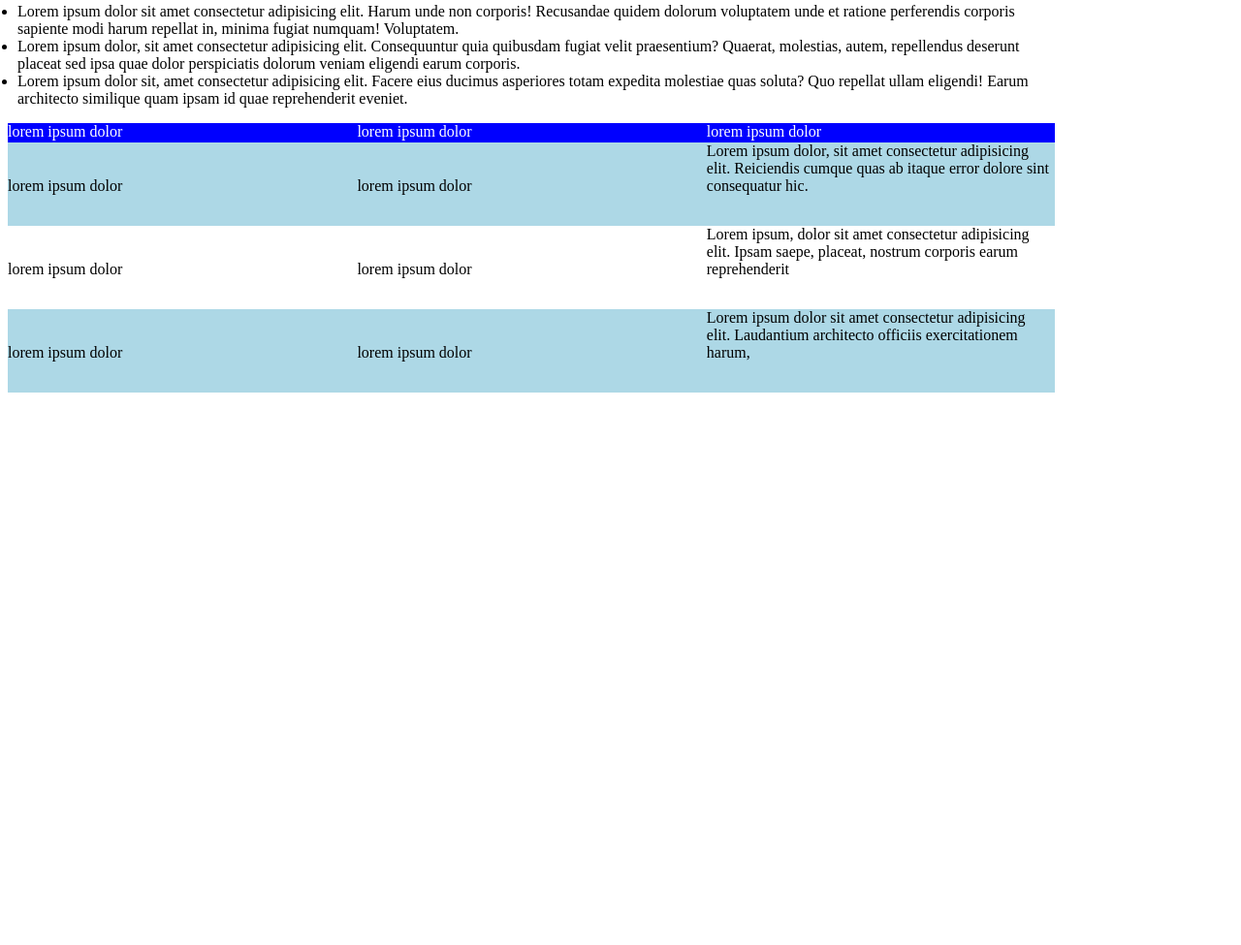
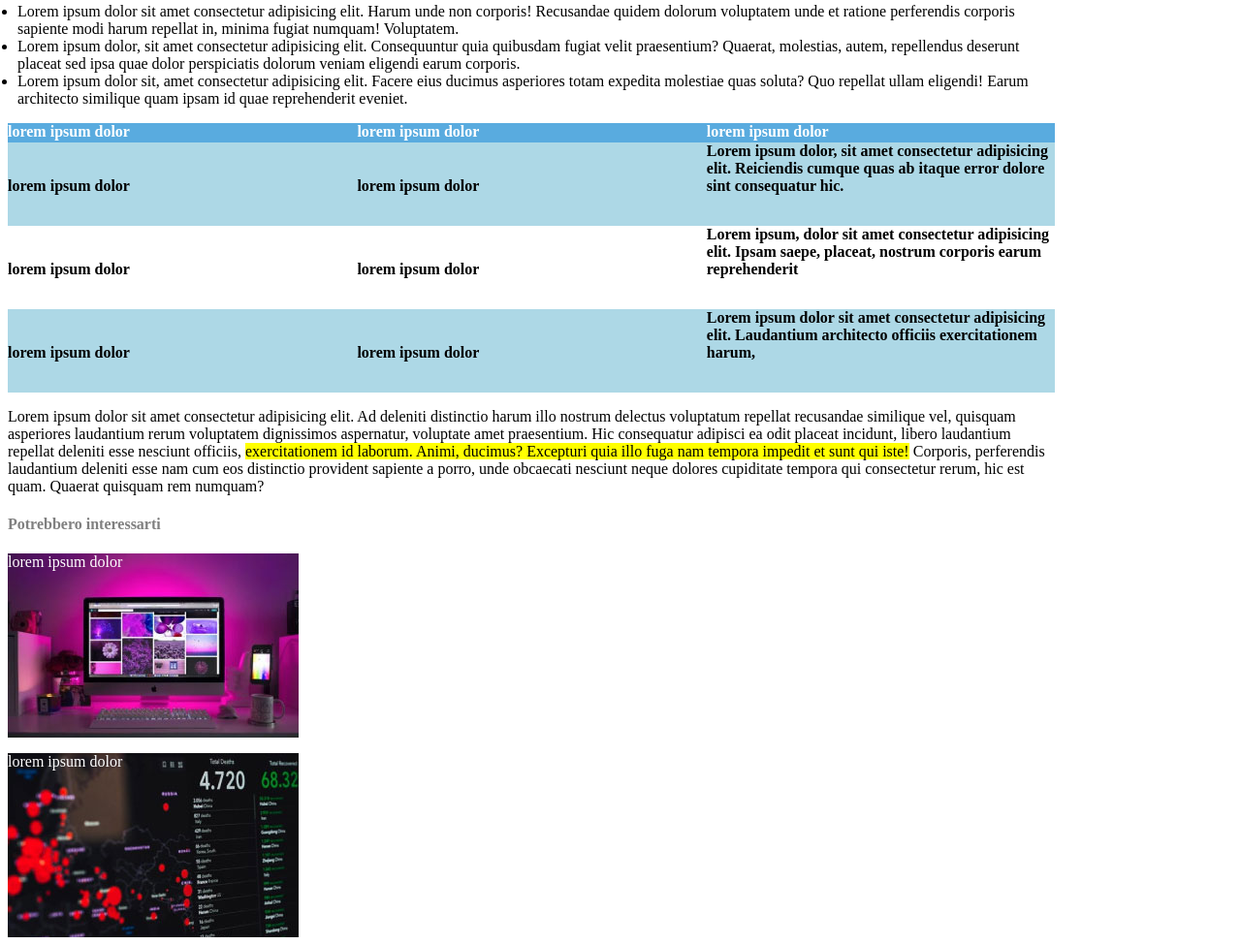
Before and after one commit to ChristianMazzaro/html-css-booleaner, a plain HTML site: page index.html in a window 1280 px wide. Shown: the part 757-1732 px from the top of the page at 97% size. Before the commit the page ends 1170 px from the top, so only its background shows below. Drawn offline with Linux system fonts and the light colour scheme.

Commit message:
Esercizio completato

```diff
--- a/css/style.css
+++ b/css/style.css
@@ -45,7 +45,7 @@
 
 /* parte del main*/
 
-#paragrafo-principale{
+.paragrafo{
     width: 1080px;
 }
 
@@ -58,10 +58,6 @@
     padding-left: 10px;
 }
 
-.subject{
-    display: inline-block;
-    width: 39%;
-}
 
 .contenitore{
     width: 1080px;
@@ -82,21 +78,41 @@
     display: inline-block;
     width: 33%;
     height: 50px;
+    font-weight: bold;
   }
 
   .body{
     display: inline-block;
     width:33%;
+    font-weight: bold;
   }
 
   .description{
     display: inline-block;
     width: 33%;
+    font-weight: bold;
   }
 
   #intestazione-tabella{
     color: white;
-    background-color: blue;
+    background-color: rgb(89, 171, 223);
     height: 20px;
 
   }
+
+
+        /* parte del main*/
+
+  #collegamento1{
+    color: white;
+    background-image: url("../img/monitor.jpg");
+    width: 300px;
+    height: 190px;
+  }
+
+  #collegamento2{
+    color: white;
+    background-image: url("../img/graph.jpg");
+    width: 300px;
+    height: 190px;
+  }
--- a/index.html
+++ b/index.html
@@ -9,7 +9,7 @@
 </head>
 <body>
 
-    <!--intestazione-->
+        <!--intestazione-->
 
     <header>
         <!-- Inizio intestazione e logo -->
@@ -40,14 +40,14 @@
         </div>
     </header>
 
-    <!--corpo-->
+        <!--corpo-->
 
     <main>
 
         <!--prima sezione con paragrafo-->
 
         <section>
-            <p id="paragrafo-principale">
+            <p class="paragrafo">
                 Lorem ipsum dolor sit amet consectetur adipisicing elit. Animi, eos, aliquid libero veritatis doloremque doloribus similique accusamus, porro eligendi ipsum saepe veniam quia possimus praesentium corporis architecto dicta maxime velit.
                 Sed iusto vitae deserunt, porro voluptatem, <span class="evidenziato">laudantium consequuntur inventore laboriosam esse excepturi illo necessitatibus at cumque nihil perspiciatis minima earum sint velit dolore quaerat maiores amet facilis. </span> Numquam, error adipisci.
                 Quis error necessitatibus sunt ea sequi, quae fugiat quas voluptate sed animi cumque, facilis labore quaerat, amet eos magni. Culpa necessitatibus maiores totam esse dolore vero architecto quaerat quas placeat.
@@ -100,8 +100,28 @@
                 </div>
             </div>
         </section>
+
+        <!--quarta sezione con paragrafo e proposte-->
+        <section>
+            <p class="paragrafo">Lorem ipsum dolor sit amet consectetur adipisicing elit. Ad deleniti distinctio harum illo nostrum delectus voluptatum repellat recusandae similique vel, quisquam asperiores laudantium rerum voluptatem dignissimos aspernatur, voluptate amet praesentium.
+            Hic consequatur adipisci ea odit placeat incidunt, libero laudantium repellat deleniti esse nesciunt officiis, <span class="evidenziato">exercitationem id laborum. Animi, ducimus? Excepturi quia illo fuga nam tempora impedit et sunt qui iste!</span>
+            Corporis, perferendis laudantium deleniti esse nam cum eos distinctio provident sapiente a porro, unde obcaecati nesciunt neque dolores cupiditate tempora qui consectetur rerum, hic est quam. Quaerat quisquam rem numquam?</p>
+        </section>
     </main>
+
+        <!--piè di pagina-->
+
     <footer>
+
+        <h4 class="sottotitolo">
+            Potrebbero interessarti
+        </h4>
+        <div id="collegamento1">
+            <p>lorem ipsum dolor</p>
+        </div>
+        <div id="collegamento2">
+            <p>lorem ipsum dolor</p>
+        </div>
 
     </footer>
 </body>
```
Also changed, not shown: img/graph.jpg (added), img/monitor.jpg (added).
